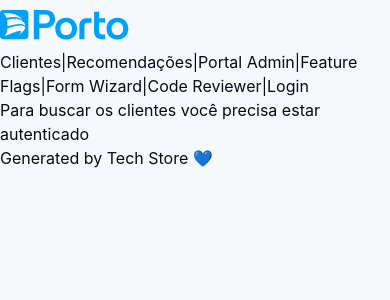
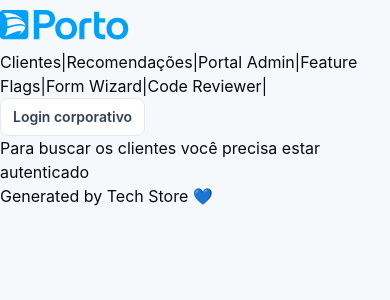
Before and after one commit to thataspinola/hub-ai, a Next.js app: page /clientes in a window 390 px wide. Shown: the top 300 px of the page. Built offline with nearby package versions, Linux system fonts and the light colour scheme; no server answers.

Commit message:
feat(ui): modernize responsive navigation and local login controls

```diff
--- a/src/components/auth/index.tsx
+++ b/src/components/auth/index.tsx
@@ -5,48 +5,43 @@ import { signIn, signOut, useSession } from 'next-auth/react'
 
 export default function Auth() {
   const { data: session, status } = useSession()
+  const [busy, setBusy] = useState(false)
   const [error, setError] = useState<string | null>(null)
-  const [busy, setBusy] = useState(false)
+  const isDemo = (session as { local_demo?: boolean } | null)?.local_demo === true
+  const demoEnabled = process.env.NODE_ENV === 'development' && process.env.NEXT_PUBLIC_HUB_AI_LOCAL_DEMO_AUTH === 'true'
 
   const logout = async () => {
     setBusy(true)
     setError(null)
     try {
-      const response = await fetch(
-        '/react-ssr-corp-hubv-painel-administrativo/api/auth/logout',
-        { method: 'POST' }
-      )
-      if (!response.ok) {
-        setError('A sessão local será encerrada, mas o logout no provedor falhou.')
+      if (!isDemo) {
+        const response = await fetch('/react-ssr-corp-hubv-painel-administrativo/api/auth/logout', { method: 'POST' })
+        if (!response.ok) setError('O logout no provedor falhou; encerrando a sessão local.')
       }
+      await signOut({ callbackUrl: '/react-ssr-corp-hubv-painel-administrativo' })
     } catch {
-      setError('A sessão local será encerrada, mas o provedor está indisponível.')
+      setError('Não foi possível encerrar a sessão. Tente novamente.')
     } finally {
-      try {
-        await signOut({ callbackUrl: '/react-ssr-corp-hubv-painel-administrativo' })
-      } catch {
-        setError('Não foi possível encerrar a sessão local. Tente novamente.')
-      }
       setBusy(false)
     }
   }
 
-  if (status === 'loading') return <span>Loading...</span>
-
-  const sessionError = (session as { error?: string } | null)?.error
-
+  if (status === 'loading') return <span className="text-sm text-slate-500">Verificando sessão…</span>
+  const authenticated = Boolean(session && !(session as { error?: string }).error)
   return (
-    <>
-      {session && !sessionError ? (
-        <button type="button" disabled={busy} onClick={logout}>
-          Logout
-        </button>
+    <div className="flex flex-wrap items-center gap-2">
+      {authenticated ? (
+        <>
+          <span className="max-w-44 truncate text-sm text-slate-600">{session?.user?.name ?? 'Usuário'}{isDemo ? ' · Demo' : ''}</span>
+          <button type="button" disabled={busy} onClick={logout} className="rounded-lg border border-slate-200 bg-white px-3 py-2 text-sm font-semibold text-slate-700 hover:bg-slate-50 disabled:opacity-50">Sair</button>
+        </>
       ) : (
-        <button type="button" onClick={() => signIn('keycloak')}>
-          Login
-        </button>
+        <>
+          {demoEnabled && <button type="button" onClick={() => signIn('local-demo')} className="rounded-lg bg-sky-600 px-3 py-2 text-sm font-semibold text-white hover:bg-sky-700">Entrar como demo</button>}
+          <button type="button" onClick={() => signIn('keycloak')} className="rounded-lg border border-slate-200 bg-white px-3 py-2 text-sm font-semibold text-slate-700 hover:bg-slate-50">Login corporativo</button>
+        </>
       )}
-      {error && <span role="alert">{error}</span>}
-    </>
+      {error && <span role="alert" className="text-xs text-red-700">{error}</span>}
+    </div>
   )
 }
```
